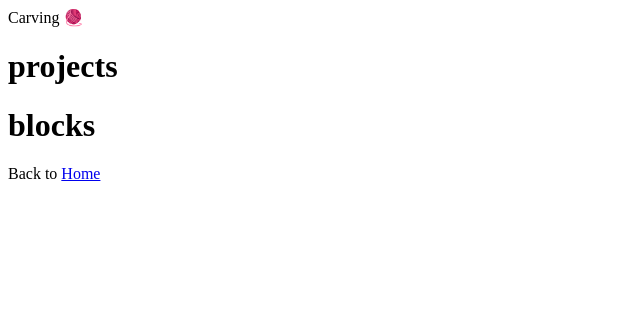
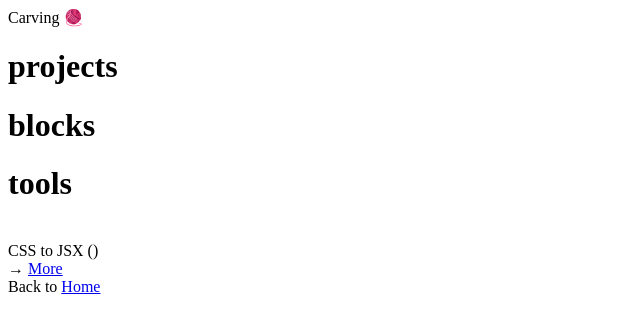
Before and after one commit to ruucm/ruucm.github.io, a Next.js app: page /carving in a window 1280 px wide. Shown: the top 330 px of the page, without its empty margins (0-640 px from the left). Built offline with nearby package versions, Linux system fonts and the light colour scheme; no server answers.

Commit message:
add tools

```diff
--- /dev/null
+++ b/components/card.js
@@ -0,0 +1,12 @@
+export function Card({ title, duration, outlink }) {
+  return (
+    <>
+      <br />
+      {`${title} (${duration})`}
+      <br />→{" "}
+      <a href={outlink} target="_blank">
+        More
+      </a>
+    </>
+  );
+}
--- a/pages/carving.js
+++ b/pages/carving.js
@@ -1,10 +1,13 @@
 import Link from "next/link";
+import { Card } from "../components/card";
 export default function About() {
   return (
     <div>
       <div>Carving 🧶</div>
       <h1>projects</h1>
       <h1>blocks</h1>
+      <h1>tools</h1>
+      <Card title="CSS to JSX" duration="" outlink="/css-to-jsx" />
       <div>
         Back to{" "}
         <Link href="/" as={process.env.BACKEND_URL + "/"}>
```
Also changed, not shown: pages/index.js (+1 -13 lines).
